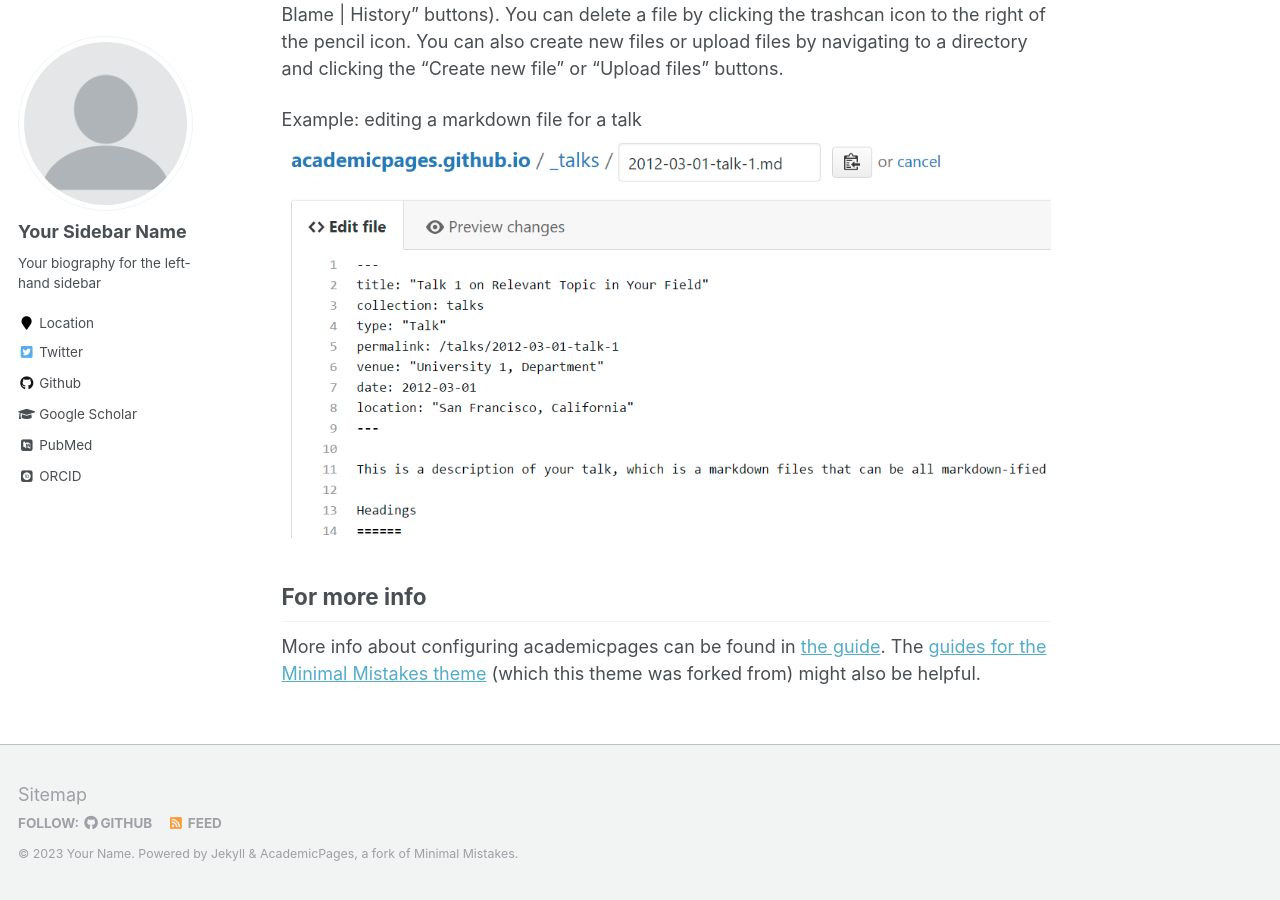
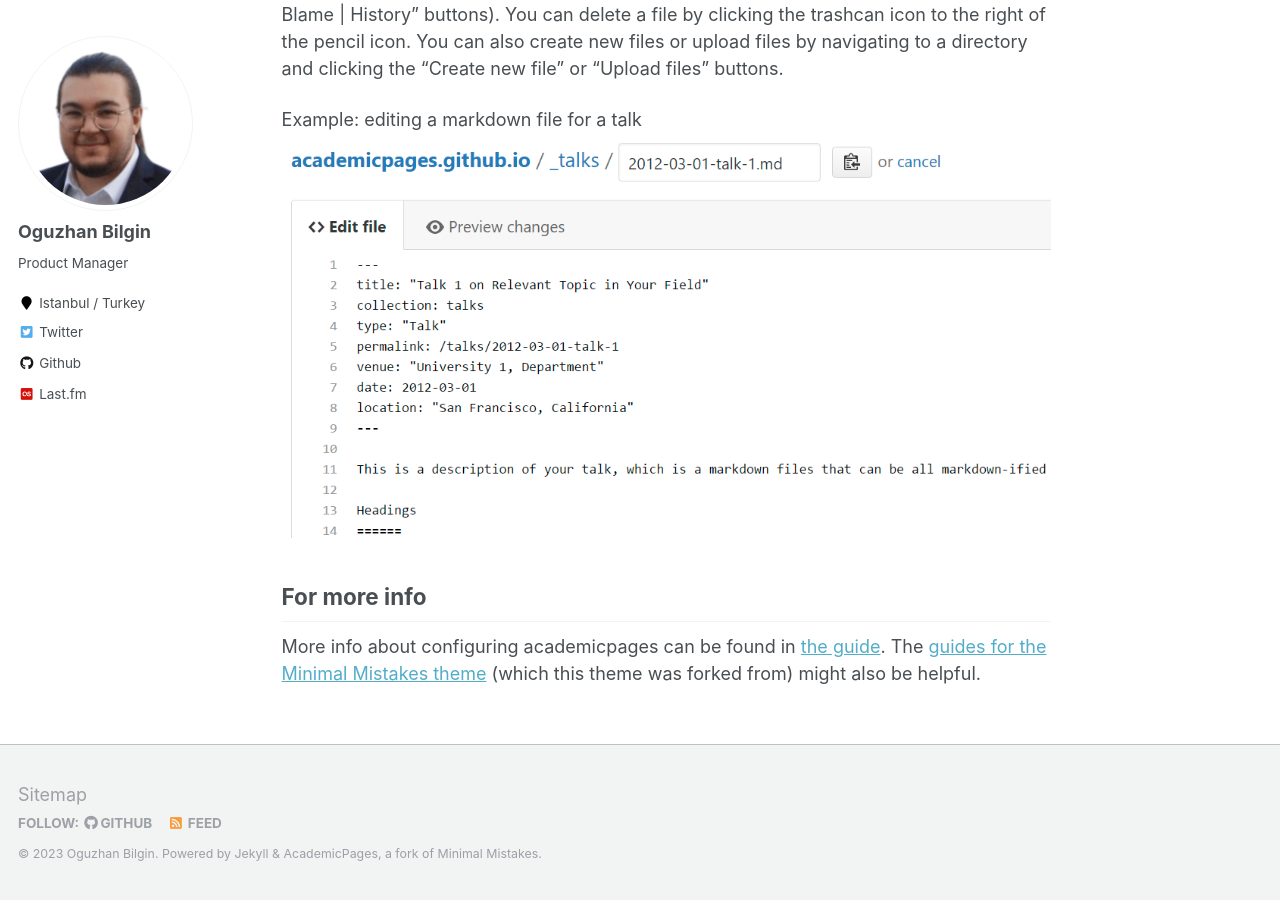
Before and after one commit to bOguzhan/oguzhanb.com---old, a Jekyll site: the page built from _pages/about.md, in a window 1280 px wide and 900 px high, scrolled down 2463 px. Built offline with Jekyll 4.4.1, drawn with Linux system fonts in a browser that asks for light colours; some web fonts are replaced; some of the changed text lies outside the part shown.

Commit message:
Information Update

```diff
--- a/_config.yml
+++ b/_config.yml
@@ -7,13 +7,13 @@
 
 # Site Settings
 locale                   : "en-US"
-title                    : "Your Name / Site Title"
+title                    : "Oguzhan Bilgin"
 title_separator          : "-"
-name                     : &name "Your Name"
-description              : &description "personal description"
-url                      : https://academicpages.github.io # the base hostname & protocol for your site e.g. "https://mmistakes.github.io"
+name                     : &name "Oguzhan Bilgin"
+description              : &description "Personal Website"
+url                      : https://oguzhanb.com # the base hostname & protocol for your site e.g. "https://mmistakes.github.io"
 baseurl                  : "" # the subpath of your site, e.g. "/blog"
-repository               : "academicpages/academicpages.github.io"
+repository               : "bOguzhan/oguzhanb.com"
 teaser                   :  # filename of teaser fallback teaser image placed in /images/, .e.g. "500x300.png"
 breadcrumbs              : false # true, false (default)
 words_per_minute         : 160
@@ -80,13 +80,13 @@ analytics:
 
 # Site Author
 author:
-  name             : "Your Sidebar Name"
+  name             : "Oguzhan Bilgin"
   avatar           : "profile.png"
-  bio              : "Your biography for the left-hand sidebar"
-  location         : "Location"
+  bio              : "Product Manager"
+  location         : "Istanbul / Turkey"
   employer         :
-  pubmed           : "https://www.ncbi.nlm.nih.gov/pubmed/?term=john+snow"
-  googlescholar    : "http://yourfullgooglescholarurl.com"
+  pubmed           :
+  googlescholar    :
   email            :
   researchgate     :  # example: "https://www.researchgate.net/profile/yourprofile"
   uri              :
@@ -96,20 +96,20 @@ author:
   flickr           :
   facebook         :
   foursquare       :
-  github           : "academicpages"
+  github           : "bOguzhan"
   google_plus      :
   keybase          :
   instagram        :
   impactstory      : #"https://profiles.impactstory.org/u/xxxx-xxxx-xxxx-xxxx"
-  lastfm           :
+  lastfm           : "https://www.last.fm/user/OguzhanB"
   linkedin         :
-  orcid            : "http://orcid.org/yourorcidurl"
+  orcid            :
   pinterest        :
   soundcloud       :
   stackoverflow    : # http://stackoverflow.com/users/123456/username
   steam            :
   tumblr           :
-  twitter          : "replacethistwitterhandle"
+  twitter          : "oguzhanbilginn"
   vine             :
   weibo            :
   xing             :
```
Also changed, not shown: images/profile.png.
